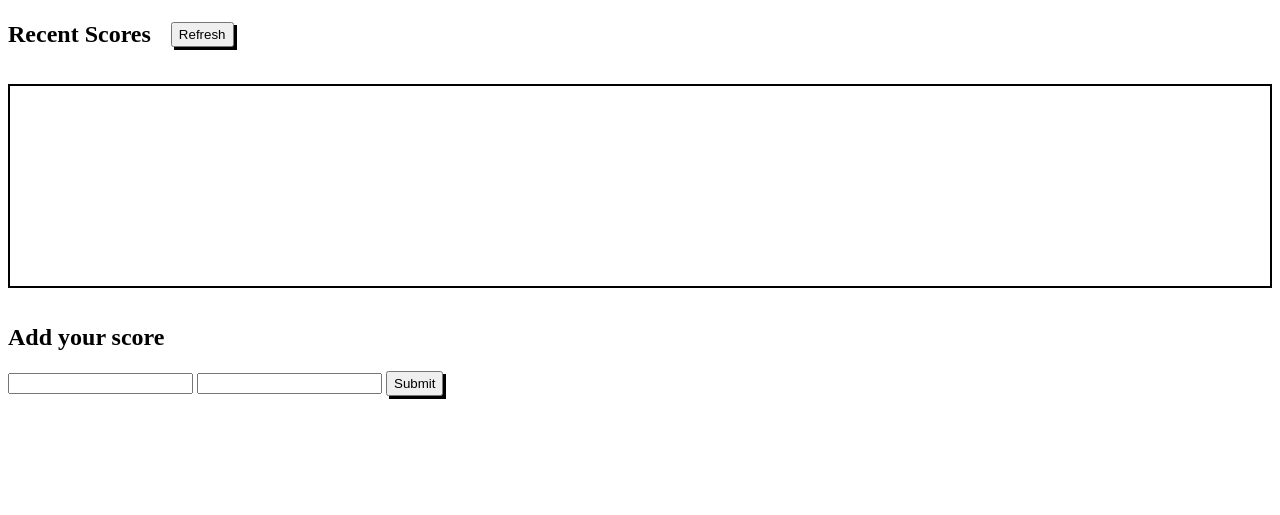
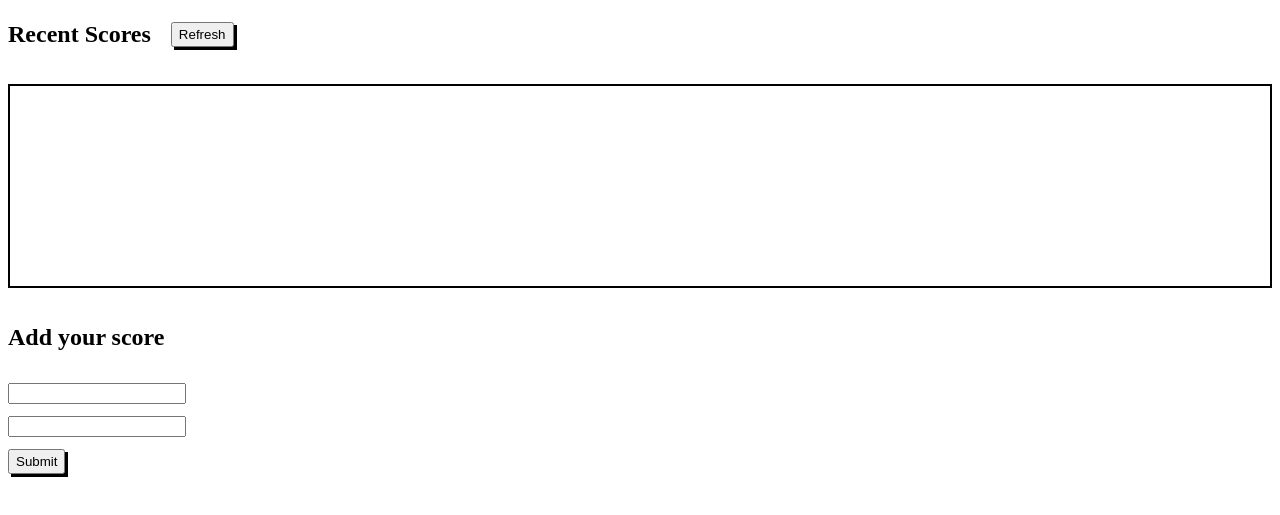
Before and after one commit to yuvenalmash/leaderboard, a website built with webpack: page src/index.html in a window 1280 px wide. Shown: the part 79-594 px from the top of the page. Built offline with nearby package versions, Linux system fonts and the light colour scheme.

Commit message:
style add scores section

```diff
--- a/src/style.css
+++ b/src/style.css
@@ -20,5 +20,16 @@ main {
 
 button {
   height: 25px;
+  width: fit-content;
   box-shadow: 3px 3px;
 }
+
+#addScores {
+  display: flex;
+  flex-direction: column;
+  gap: 12px;
+}
+
+#addScores input {
+  width: 170px;
+}
```
